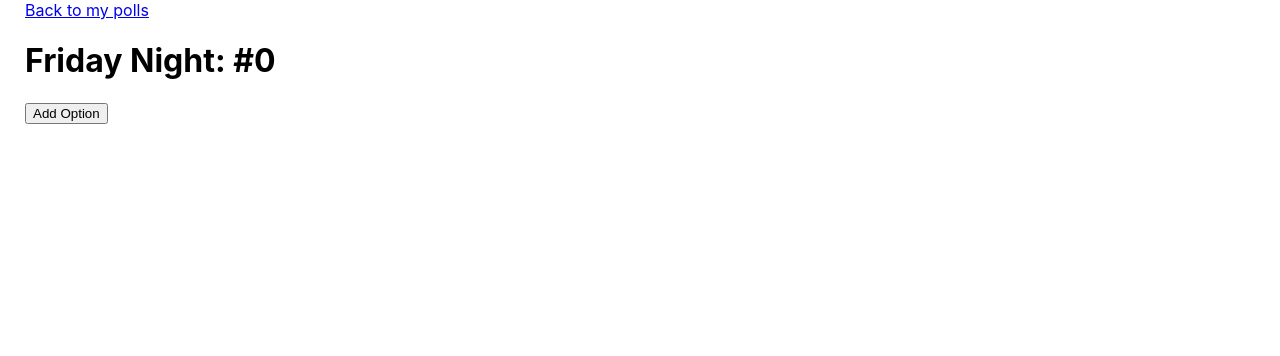
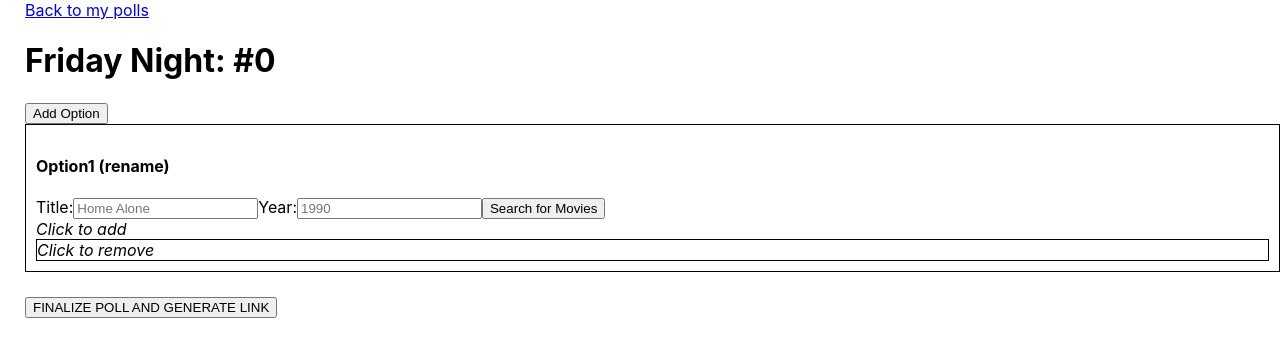
Before and after one commit to danielforkner/movie-ballot-app, a React (Create React App) app: page /poll/0 in a window 1280 px wide. Both pictures are taken after a click on the button "Add Option". Shown: the top 356 px of the page. Built offline with nearby package versions, Linux system fonts and the light colour scheme.

Commit message:
'add option' button renders but the variables after data[pollID]... need to be dynamic

```diff
--- a/src/components/Option.jsx
+++ b/src/components/Option.jsx
@@ -2,7 +2,7 @@ import React, { useState, Fragment } from 'react';
 import { fetchMovies } from '../api/fetch';
 import ChosenOptions from './ChosenOptions';
 
-const Option = ({ setPolls, polls, currentPoll, pollID }) => {
+const Option = ({ setPolls, polls, pollID }) => {
   const [title, setTitle] = useState('');
   const [year, setYear] = useState('');
   const [searchResults, setSearchResults] = useState([]);
@@ -10,7 +10,7 @@ const Option = ({ setPolls, polls, currentPoll, pollID }) => {
   return (
     <Fragment>
       <div className="optionContainer">
-        <h4>{currentPoll.options[0].option1.name} (rename)</h4>{' '}
+        <h4>{polls.data[pollID].options[0].option0.name} (rename)</h4>{' '}
         {/*change bracket 0 to corresponding numOfOptions*/}
         <form
           onSubmit={async (e) => {
@@ -63,14 +63,14 @@ const Option = ({ setPolls, polls, currentPoll, pollID }) => {
                 className="option"
                 key={i}
                 onClick={() => {
-                  currentPoll.options[0].option1.movies.push(movie); // change bracket 0 to the correct corresponding numOfOptions
+                  polls.data[pollID].options[0].option0.movies.push(movie); // change bracket 0 to the correct corresponding numOfOptions
                   setPolls({
                     info: polls.info,
                     data: [
                       ...polls.data.filter(
                         (element) => +pollID !== element.index
                       ),
-                      currentPoll,
+                      polls.data[pollID],
                     ],
                   });
                   console.log('new polls.data', polls.data);
@@ -81,7 +81,7 @@ const Option = ({ setPolls, polls, currentPoll, pollID }) => {
             );
           }, [])}
         </div>
-        <ChosenOptions chosen={currentPoll.options[0].option1.movies} />
+        <ChosenOptions chosen={polls.data[pollID].options[0].option0.movies} />
       </div>
       <button className="generateLinkBtn">
         FINALIZE POLL AND GENERATE LINK
--- a/src/components/SinglePoll.jsx
+++ b/src/components/SinglePoll.jsx
@@ -35,8 +35,8 @@ const SinglePoll = ({ setPolls, polls }) => {
       >
         Add Option
       </button>
-      {polls.data[pollID].length > 0
-        ? polls.data[pollID].map((option, i) => {
+      {polls.data[pollID].options.length > 0
+        ? polls.data[pollID].options.map((option, i) => {
             return (
               <Option
                 setPolls={setPolls}
```
